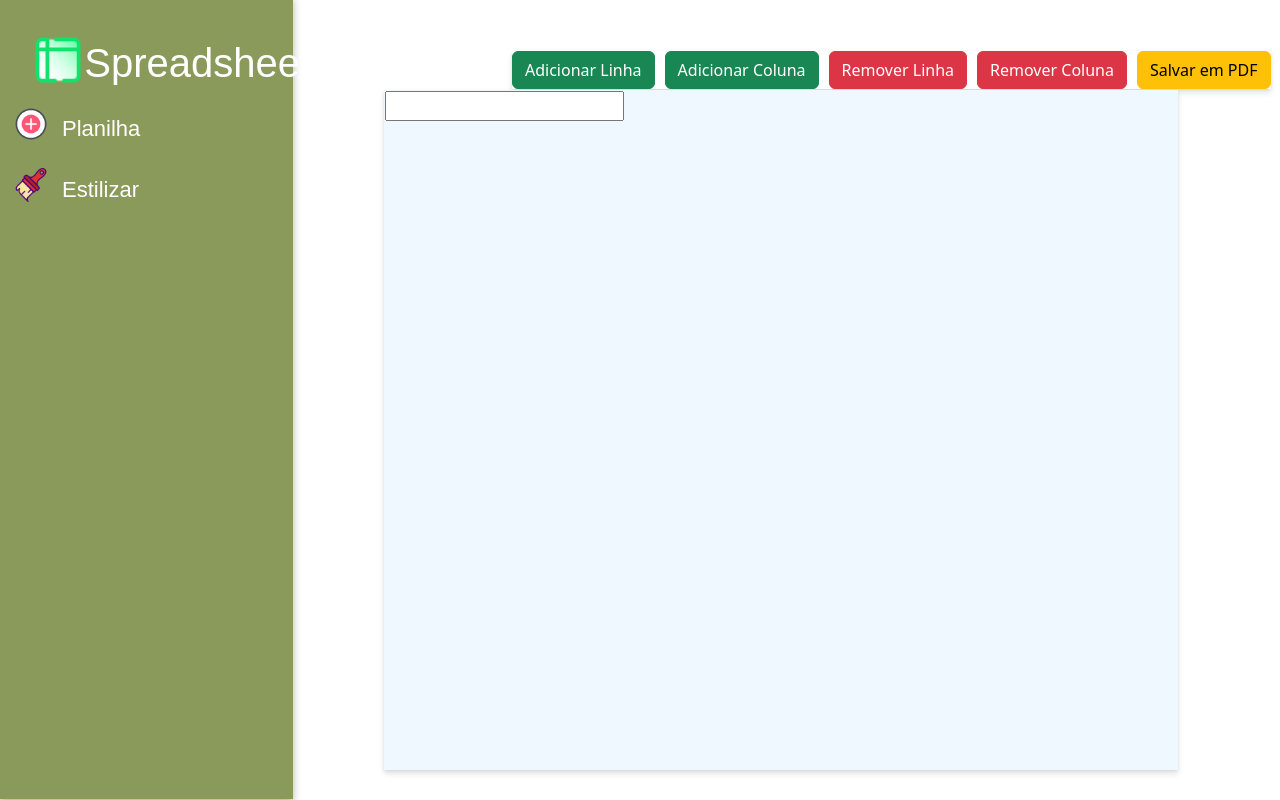
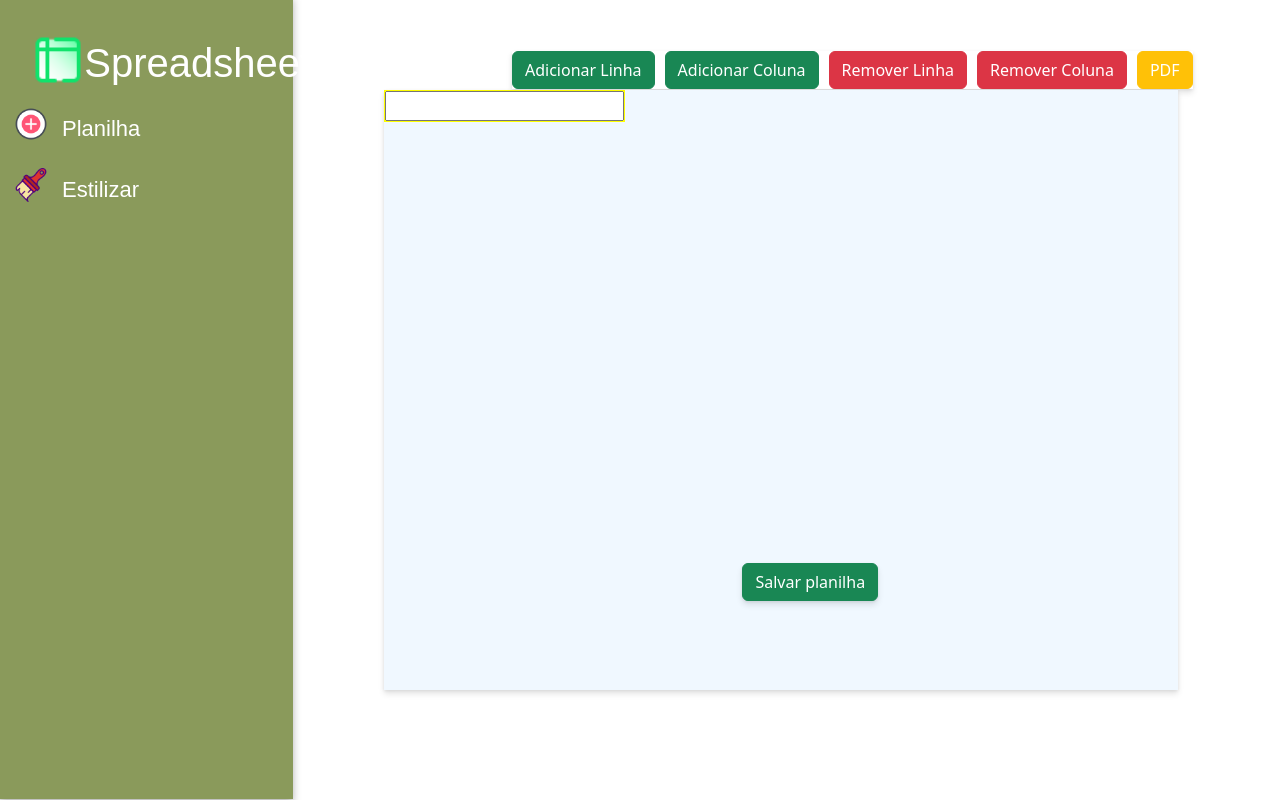
Before and after one commit to samanthavf/Spreadsheets, an Angular app: page /spreadsheet in a window 1280 px wide. Both pictures are taken after a click on the link "Planilha". Built offline with nearby package versions, Linux system fonts and the light colour scheme.

Commit message:
salvarPlanilha commit

```diff
--- a/src/app/home-component/home-component.component.css
+++ b/src/app/home-component/home-component.component.css
@@ -119,14 +119,29 @@ h1,h2, strong{
     box-shadow: 0 4px 6px rgba(0, 0, 0, 0.1), 0 1px 3px rgba(0, 0, 0, 0.08);
 }
 
+#salvar{
+    position: absolute;
+    margin-top: 44%;
+    left: 58%;
+    box-shadow: 0 4px 6px rgba(0, 0, 0, 0.1), 0 1px 3px rgba(0, 0, 0, 0.08);
+}
+
 .container-tabela{
     position: absolute;
     background-color: aliceblue;
     margin-top: 3%;
     width: 62%;
-    height: 85vh;
+    height: 75vh;
     overflow: scroll;
     left: 30%;
     margin-top: 7%;
     box-shadow: 0 4px 6px rgba(0, 0, 0, 0.1), 0 1px 3px rgba(0, 0, 0, 0.08);
 }
+
+#pdf{
+    color: white;
+}
+
+.highlight {
+    background-color: yellow;
+  }
--- a/src/app/home-component/home-component.component.html
+++ b/src/app/home-component/home-component.component.html
@@ -47,20 +47,21 @@
             <button (click)="addColumn()" class="btn btn-success">Adicionar Coluna</button>
             <button (click)="removeRow()" class="btn btn-danger">Remover Linha</button>
             <button (click)="removeColumn()" class="btn btn-danger">Remover Coluna</button>
-            <button (click)="downloadPDF()" class="btn btn-warning">Salvar em PDF</button>
+            <button (click)="downloadPDF()" class="btn btn-warning" id="pdf">PDF</button>
         </div>
 
         <div class="container-tabela">
 
           <table class="tabela">
-            <tr *ngFor="let row of rows">
-              <td *ngFor="let cell of row">
+            <tr *ngFor="let row of rows; let rowIndex = index">
+              <td *ngFor="let cell of row; let colIndex = index" [ngClass]="{'highlight': rowIndex === 0}">
                 <input [(ngModel)]="cell.value" />
               </td>
             </tr>
           </table>
+        </div>
 
-        </div>
+        <button (click)="Salvar()" class="btn btn-success" id="salvar">Salvar planilha</button>
 
       </div>
 
--- a/src/app/home-component/home-component.component.ts
+++ b/src/app/home-component/home-component.component.ts
@@ -50,12 +50,23 @@ planilhas() {
   this.tabela = true;
   }
 
+  Salvar(){
+    const tabelaData = this.rows.map(row => row.map(cell => cell.value));
+    localStorage.setItem('tabelaData', JSON.stringify(tabelaData));
+    alert('Planilha salva')
+    console.log('Dados salvos no localStorage:', tabelaData);
+  }
+
   downloadPDF() {
     const doc = new jsPDF();
-    const table = document.querySelector('table');
+    const table = document.querySelector('.container-tabela');
     if (table) {
-      doc.autoTable({ html: table });
-      doc.save('planilha.pdf');
+      const tempTable = table.querySelector('table');
+
+      if (tempTable) {
+        doc.autoTable({ html: tempTable });
+        doc.save('planilha.pdf');
+      }
     }
   }
 }
```
